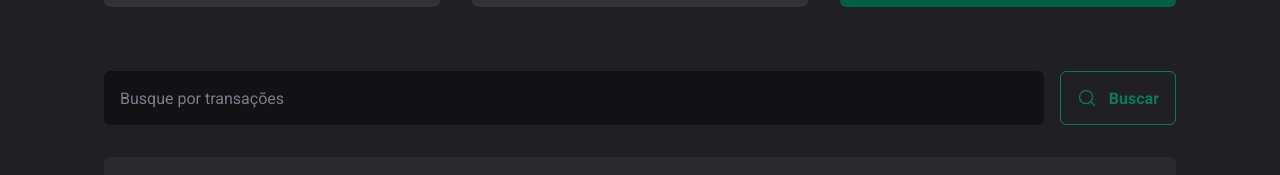
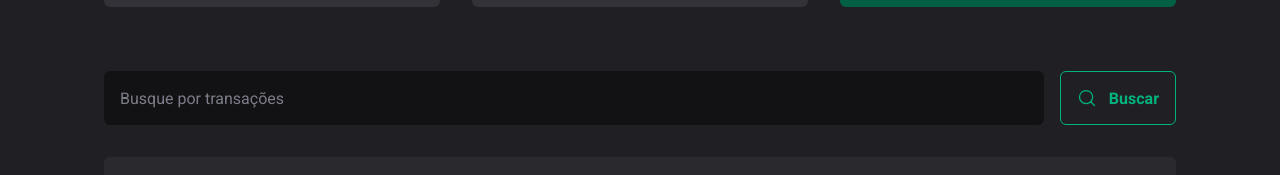
Before and after one commit to vanessaugioni/ProjectMoney-Curso, a React (Vite) app: page / in a window 1280 px wide. Shown: the part 273-448 px from the top of the page. Built offline with nearby package versions, Linux system fonts and the light colour scheme; data requests are answered from the project's data file.

Commit message:
versão 2.7

```diff
--- a/src/pages/Transactions/components/SearchForm/index.tsx
+++ b/src/pages/Transactions/components/SearchForm/index.tsx
@@ -17,7 +17,6 @@ export function SearchForm() {
     const { fetchTransactions} = useContext(TransactionsContext)
 
     const {
-        watch,
         register,
         handleSubmit,
         formState: { isSubmitting }
@@ -32,15 +31,18 @@ export function SearchForm() {
 
     }
 
+
+
     return (
         <SearchFormContainer onSubmit={handleSubmit(handleSearchTransaction)}>
           <input
           type="text"
           placeholder="Busque por transações"
           {...register('query')}
+          onKeyDown={(event) => event.key === 'Enter' && isSubmitting && handleSearchTransaction}
         />
 
-        <button type="submit" disabled={!!!watch('query')}>
+        <button type="submit" disabled={isSubmitting}>
 
         <MagnifyingGlass size={20}/>
             Buscar
```
